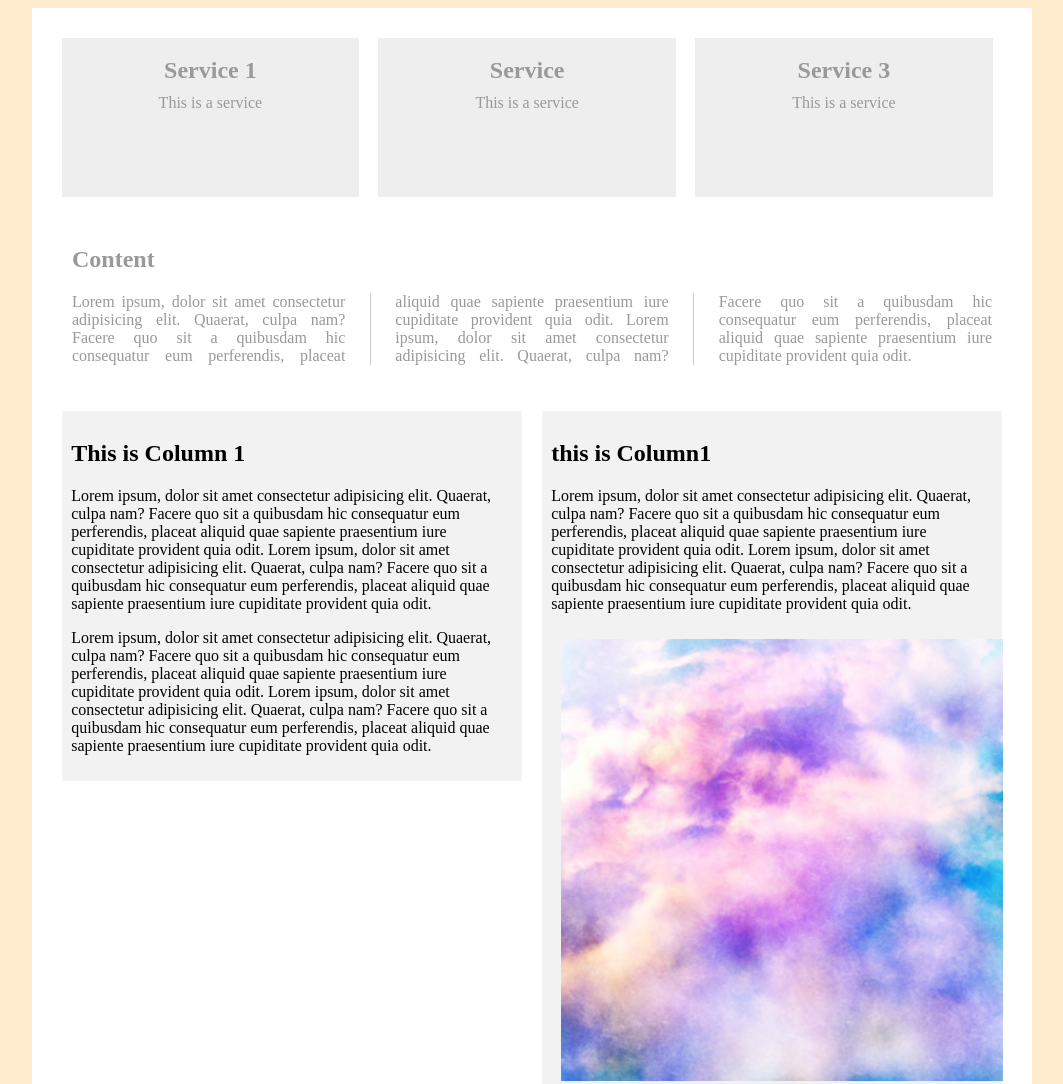
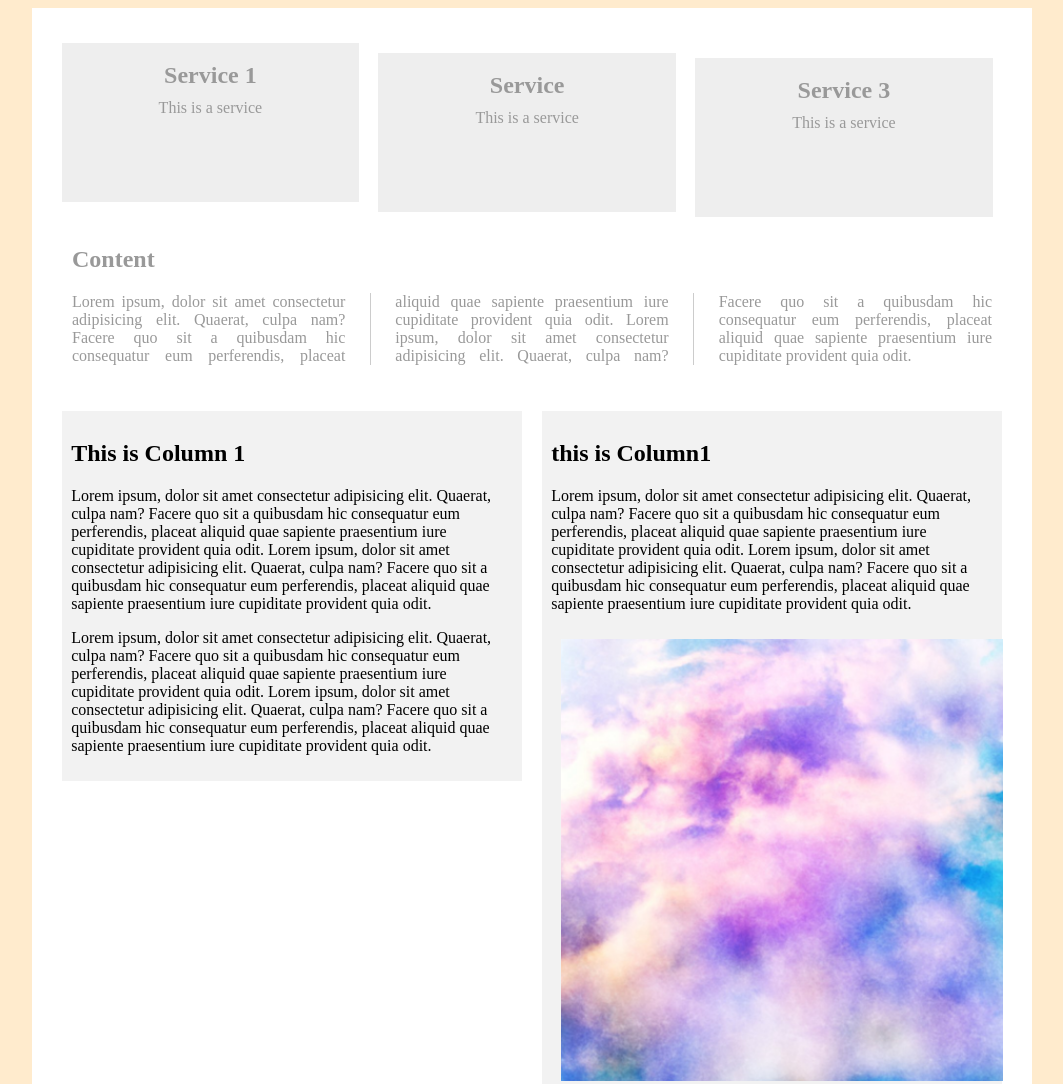
Before and after one commit to BilalAriff/Module2-, a plain HTML site: page index.html in a window 1280 px wide. Shown: the top 1084 px of the page, without its empty margins (108-1171 px from the left). Drawn offline with Linux system fonts and the light colour scheme.

Commit message:
Completed Toturial 8

```diff
--- a/style.css
+++ b/style.css
@@ -50,6 +50,17 @@ img {
     margin: 1%;
     padding: 1%;
     height: 140px;
+    position: relative;
+}
+
+.service:nth-child(1){
+    top: 5px;
+}
+.service:nth-child(2){
+    top: 15px;
+}
+.service:nth-child(3){
+    top: 20px;
 }
 
 .content {
```
